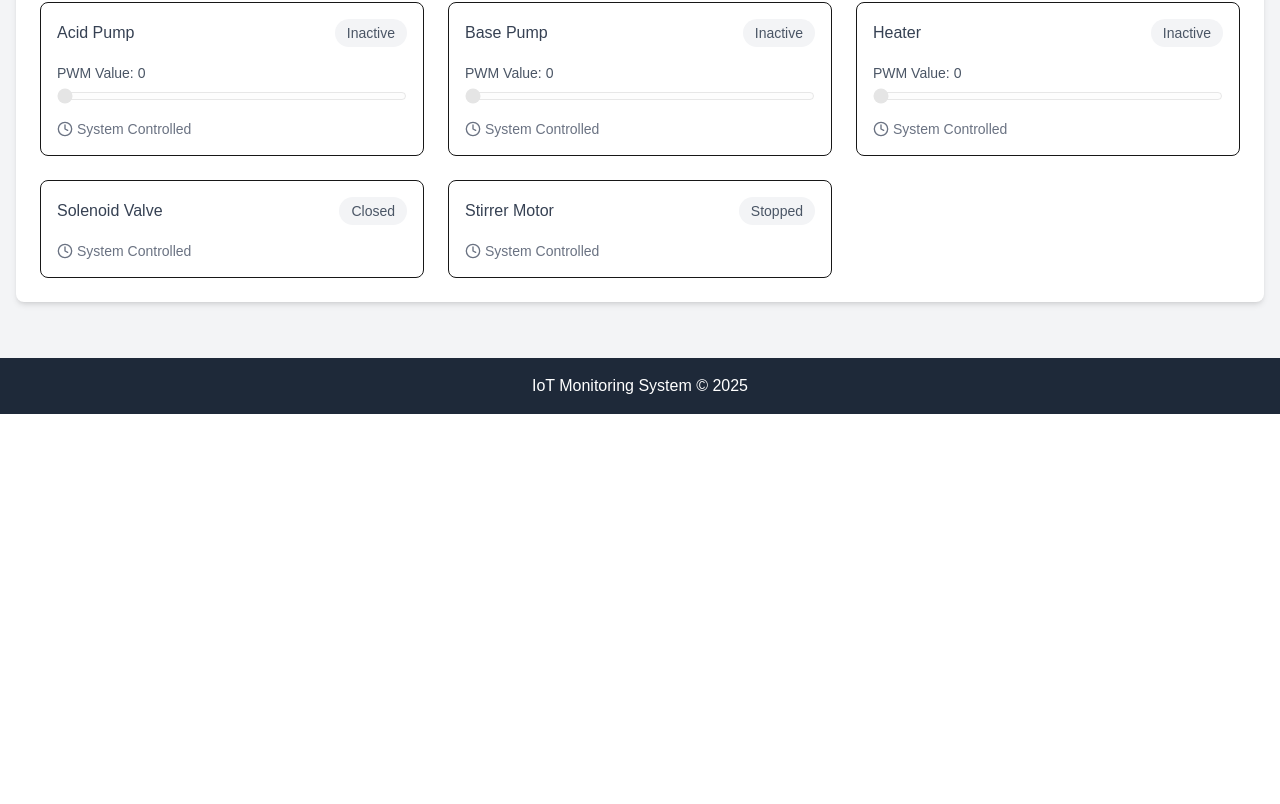
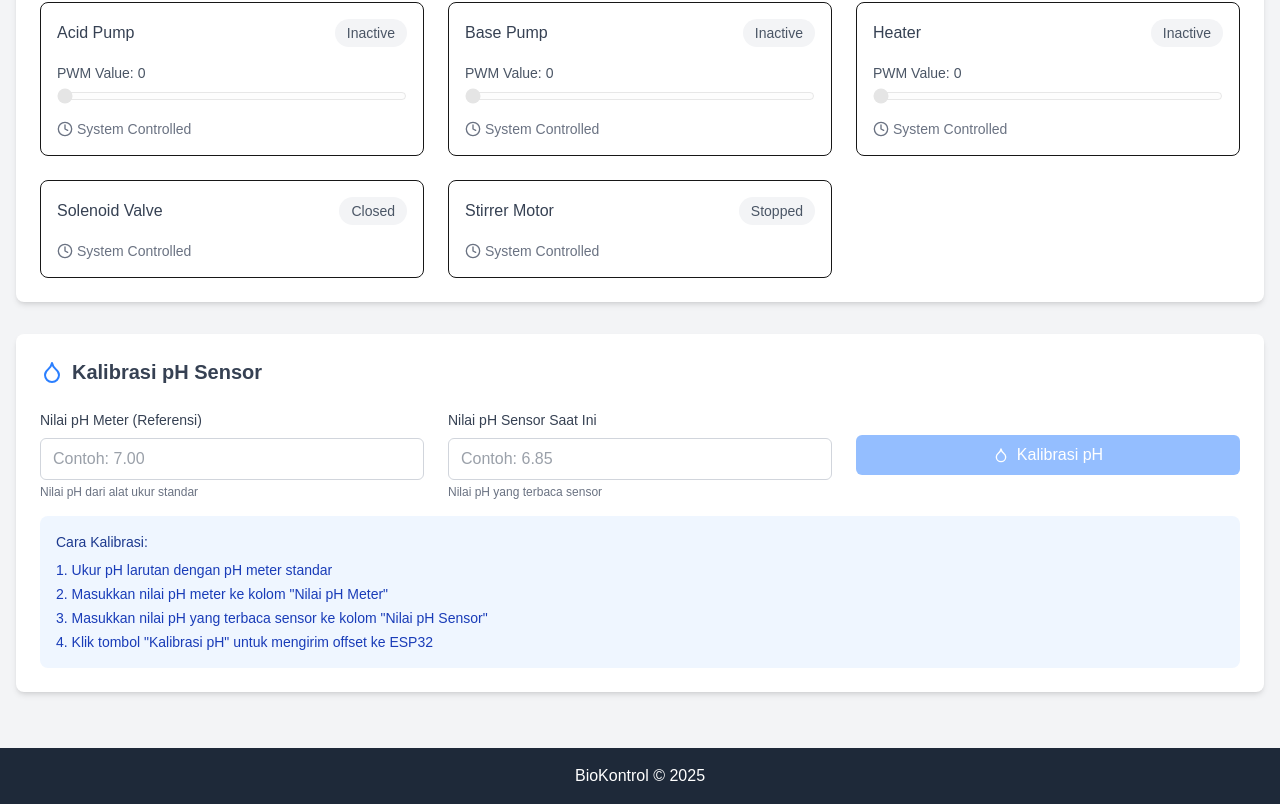
Before and after one commit to FaisalTmz007/biokontrol_FE, a Next.js app: page / in a window 1280 px wide. Shown: the part 1504-2308 px from the top of the page. Before the commit the page ends 1918 px from the top, so only its background shows below. Built offline with nearby package versions, Linux system fonts and the light colour scheme; no server answers; the database is empty.

Commit message:
update-ph-cal

```diff
--- a/src/app/page.js
+++ b/src/app/page.js
@@ -37,6 +37,13 @@ export default function Dashboard() {
 
   // Auto-refresh toggle
   const [autoRefresh, setAutoRefresh] = useState(true);
+
+  // pH Calibration state
+  const [phCalibration, setPhCalibration] = useState({
+    referencePh: '',
+    currentPh: '',
+    isCalibrating: false
+  });
 
   // Actuator states
   const [actuators, setActuators] = useState({
@@ -240,6 +247,60 @@ export default function Dashboard() {
     return () => clearInterval(actuatorInterval);
   }, [fetchActuators, autoRefresh]);
 
+  // Function to handle pH calibration
+  const handlePhCalibration = async () => {
+    if (!phCalibration.referencePh || !phCalibration.currentPh) {
+      alert('Mohon isi kedua nilai pH');
+      return;
+    }
+
+    const refPh = parseFloat(phCalibration.referencePh);
+    const curPh = parseFloat(phCalibration.currentPh);
+
+    if (isNaN(refPh) || isNaN(curPh)) {
+      alert('Nilai pH harus berupa angka yang valid');
+      return;
+    }
+
+    if (refPh < 0 || refPh > 14 || curPh < 0 || curPh > 14) {
+      alert('Nilai pH harus berada dalam rentang 0-14');
+      return;
+    }
+
+    setPhCalibration(prev => ({ ...prev, isCalibrating: true }));
+
+    try {
+      const response = await fetch('/api/calibrate-ph', {
+        method: 'POST',
+        headers: {
+          'Content-Type': 'application/json',
+        },
+        body: JSON.stringify({
+          referencePh: refPh,
+          currentPh: curPh
+        })
+      });
+
+      const result = await response.json();
+
+      if (result.success) {
+        alert(`Kalibrasi pH berhasil!\nOffset: ${result.data.offset.toFixed(3)}`);
+        setPhCalibration({
+          referencePh: '',
+          currentPh: '',
+          isCalibrating: false
+        });
+      } else {
+        alert(`Kalibrasi pH gagal: ${result.message}`);
+      }
+    } catch (error) {
+      console.error('Error during pH calibration:', error);
+      alert('Terjadi kesalahan saat kalibrasi pH');
+    } finally {
+      setPhCalibration(prev => ({ ...prev, isCalibrating: false }));
+    }
+  };
+
   return (
     <div className="min-h-screen bg-gray-100">
       {/* Header */}
@@ -252,9 +313,6 @@ export default function Dashboard() {
             </div>
             {/* Auto-refresh toggle */}
             <div className="flex items-center space-x-4">
-              <div className="text-sm text-gray-300">
-                Charts: 10s | Actuators: 10s
-              </div>
               <div className="flex items-center space-x-2">
                 <span className="text-sm">Auto-refresh:</span>
                 <button
@@ -634,11 +692,100 @@ export default function Dashboard() {
             </div>
           </div>
         </div>
+
+        {/* pH Calibration Section */}
+        <div className="bg-white rounded-lg shadow-md p-6 mt-8">
+          <div className="flex items-center mb-6">
+            <Droplet className="h-6 w-6 mr-2 text-blue-500" />
+            <h2 className="text-xl font-semibold text-gray-700">Kalibrasi pH Sensor</h2>
+          </div>
+
+          <div className="grid grid-cols-1 md:grid-cols-3 gap-6 items-center">
+            {/* Reference pH Input */}
+            <div>
+              <label className="block text-sm font-medium text-gray-700 mb-2">
+                Nilai pH Meter (Referensi)
+              </label>
+              <input
+                type="number"
+                step="0.01"
+                min="0"
+                max="14"
+                value={phCalibration.referencePh}
+                onChange={(e) => setPhCalibration(prev => ({ ...prev, referencePh: e.target.value }))}
+                placeholder="Contoh: 7.00"
+                disabled={phCalibration.isCalibrating}
+                className="w-full px-3 py-2 border border-gray-300 text-gray-700 rounded-md focus:outline-none focus:ring-2 focus:ring-blue-500 focus:border-transparent disabled:opacity-50 disabled:cursor-not-allowed"
+              />
+              <p className="text-xs text-gray-500 mt-1">Nilai pH dari alat ukur standar</p>
+            </div>
+
+            {/* Current pH Input */}
+            <div>
+              <label className="block text-sm font-medium text-gray-700 mb-2">
+                Nilai pH Sensor Saat Ini
+              </label>
+              <input
+                type="number"
+                step="0.01"
+                min="0"
+                max="14"
+                value={phCalibration.currentPh}
+                onChange={(e) => setPhCalibration(prev => ({ ...prev, currentPh: e.target.value }))}
+                placeholder="Contoh: 6.85"
+                disabled={phCalibration.isCalibrating}
+                className="w-full px-3 py-2 border border-gray-300 text-gray-700 rounded-md focus:outline-none focus:ring-2 focus:ring-blue-500 focus:border-transparent disabled:opacity-50 disabled:cursor-not-allowed"
+              />
+              <p className="text-xs text-gray-500 mt-1">Nilai pH yang terbaca sensor</p>
+            </div>
+
+            {/* Calibration Button and Info */}
+            <div>
+              <button
+                onClick={handlePhCalibration}
+                disabled={phCalibration.isCalibrating || !phCalibration.referencePh || !phCalibration.currentPh}
+                className="w-full bg-blue-500 text-white px-4 py-2 rounded-md hover:bg-blue-600 disabled:opacity-50 disabled:cursor-not-allowed flex items-center justify-center"
+              >
+                {phCalibration.isCalibrating ? (
+                  <>
+                    <RefreshCw className="h-4 w-4 mr-2 animate-spin" />
+                    Mengkalibrasi...
+                  </>
+                ) : (
+                  <>
+                    <Droplet className="h-4 w-4 mr-2" />
+                    Kalibrasi pH
+                  </>
+                )}
+              </button>
+
+              {/* Calculate and show offset preview */}
+              {phCalibration.referencePh && phCalibration.currentPh && (
+                <div className="mt-2 p-2 bg-gray-50 rounded text-sm">
+                  <div className="text-gray-600">Offset yang akan dikirim:</div>
+                  <div className="font-mono text-blue-600">
+                    {(parseFloat(phCalibration.referencePh) - parseFloat(phCalibration.currentPh)).toFixed(3)}
+                  </div>
+                </div>
+              )}
+            </div>
+          </div>
+
+          <div className="mt-4 p-4 bg-blue-50 rounded-lg">
+            <h3 className="text-sm font-medium text-blue-900 mb-2">Cara Kalibrasi:</h3>
+            <ol className="text-sm text-blue-800 space-y-1">
+              <li>1. Ukur pH larutan dengan pH meter standar</li>
+              <li>2. Masukkan nilai pH meter ke kolom "Nilai pH Meter"</li>
+              <li>3. Masukkan nilai pH yang terbaca sensor ke kolom "Nilai pH Sensor"</li>
+              <li>4. Klik tombol "Kalibrasi pH" untuk mengirim offset ke ESP32</li>
+            </ol>
+          </div>
+        </div>
       </main>
 
       <footer className="bg-gray-800 text-white py-4 mt-8">
         <div className="container mx-auto px-4 text-center">
-          <p>IoT Monitoring System &copy; {new Date().getFullYear()}</p>
+          <p>BioKontrol &copy; {new Date().getFullYear()}</p>
         </div>
       </footer>
     </div>
```
